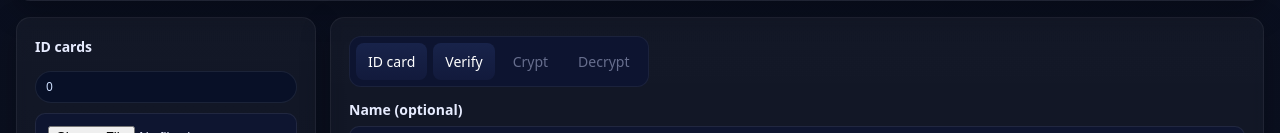
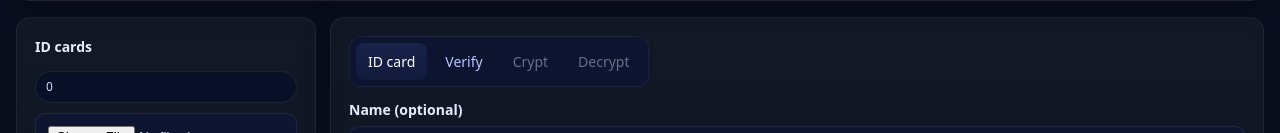
Before and after one commit to game-exchange-token/gxt, a plain HTML site: page web/index.html in a window 1280 px wide. Shown: the part 276-409 px from the top of the page. Drawn offline with Linux system fonts and the light colour scheme; a script that the page names is missing.

Commit message:
fix verify and id tab being both active on load

```diff
--- a/web/index.html
+++ b/web/index.html
@@ -77,8 +77,8 @@
       <main class="card" style="flex:1 1 0;">
         <div class="tabs" role="tablist" aria-label="Modus">
           <div id="tab-id" class="tab active" data-tab="id" role="tab" aria-selected="true">ID card</div>
-          <div id="tab-verify" class="tab active" data-tab="verify" role="tab" aria-selected="false"
-            aria-disabled="true">Verify</div>
+          <div id="tab-verify" class="tab" data-tab="verify" role="tab" aria-selected="false" aria-disabled="true">
+            Verify</div>
           <div id="tab-crypt" class="tab disabled" data-tab="crypt" role="tab" aria-selected="false"
             aria-disabled="true">Crypt</div>
           <div id="tab-decrypt" class="tab disabled" data-tab="decrypt" role="tab" aria-selected="false"
```
